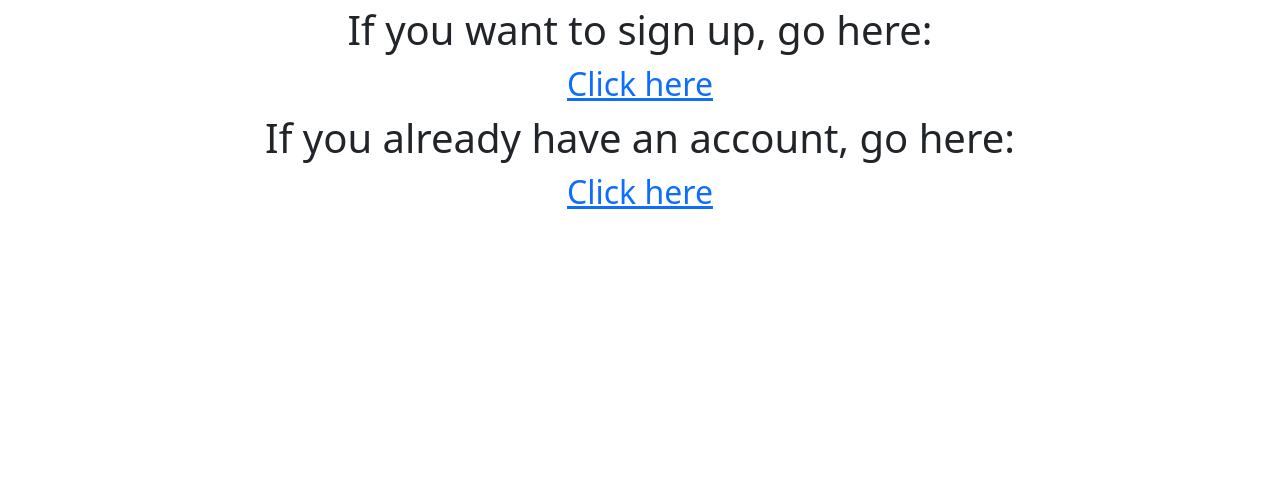
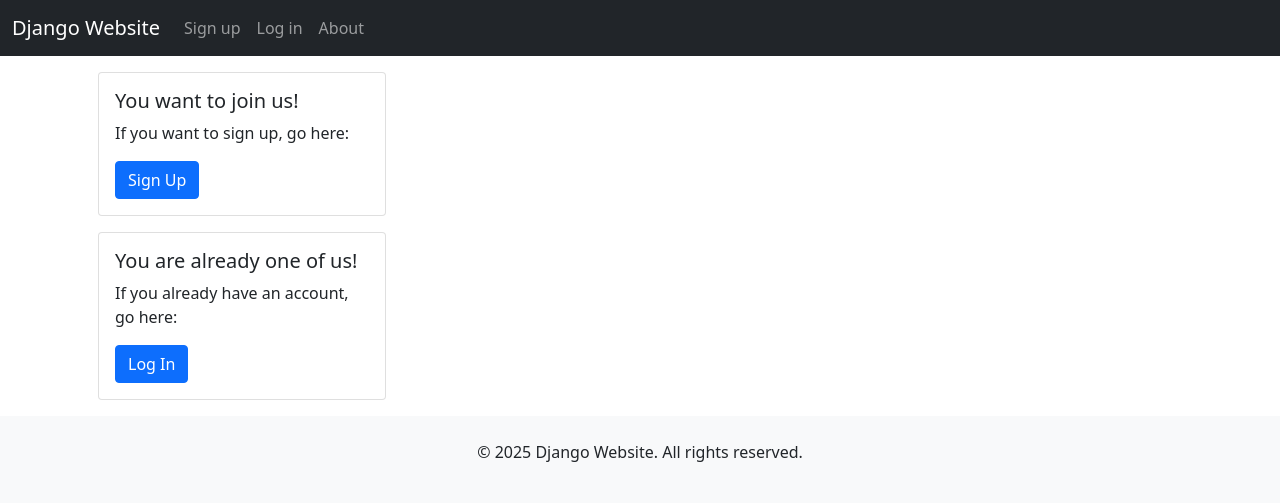
Before and after one commit to a-298/django_website, a Django app: page / in a window 1280 px wide. Shown: the top 503 px of the page. Run offline with Django 5.2, Linux system fonts and the light colour scheme.

Commit message:
Added base.html, added navbar and footer + about page

```diff
--- /dev/null
+++ b/players/templates/base.html
@@ -0,0 +1,28 @@
+<!DOCTYPE html>
+<html lang="en">
+<head>
+    <link href="https://cdn.jsdelivr.net/npm/bootstrap@5.0.2/dist/css/bootstrap.min.css" rel="stylesheet" integrity="sha384-EVSTQN3/azprG1Anm3QDgpJLIm9Nao0Yz1ztcQTwFspd3yD65VohhpuuCOmLASjC" crossorigin="anonymous">
+    <meta charset="UTF-8">
+    <title>{% block title %}My Site{% endblock %}</title>
+</head>
+<body>
+    <nav class="navbar bg-dark navbar-dark navbar-expand-lg bg-body-tertiary">
+        <div class="container-fluid">
+            <a class="navbar-brand" href="{% url 'main_page' %}">Django Website</a>
+            <div class="collapse navbar-collapse" id="navbarNavAltMarkup">
+                <div class="navbar-nav">
+                    <a class="nav-link" href="{% url 'sign_up' %}">Sign up</a>
+                    <a class="nav-link" href="{% url 'log_in' %}">Log in</a>
+                    <a class="nav-link" href="{% url 'about' %}">About</a>
+                </div>
+            </div>
+        </div>
+    </nav>
+    {% block content %}{% endblock %}
+</body>
+    <footer class="bg-light text-black text-center py-4 mt-3">
+        <div class="container">
+            <p>&copy; 2025 Django Website. All rights reserved.</p>
+        </div>
+    </footer>
+</html>
--- a/players/templates/main_page.html
+++ b/players/templates/main_page.html
@@ -1,20 +1,29 @@
-<!DOCTYPE html>
-<html lang="en">
-<head>
-    <link href="https://cdn.jsdelivr.net/npm/bootstrap@5.0.2/dist/css/bootstrap.min.css" rel="stylesheet" integrity="sha384-EVSTQN3/azprG1Anm3QDgpJLIm9Nao0Yz1ztcQTwFspd3yD65VohhpuuCOmLASjC" crossorigin="anonymous">
-    <meta charset="UTF-8">
-    <title>Main Page</title>
-</head>
-<body>
-    <div class="text-center">
-        <div class="fs-1">If you want to sign up, go here:</div>
-        <a class="fs-2" href="{% url 'sign_up' %}">Click here</a>
+{% extends 'base.html' %}
 
-        <div class="fs-1">If you already have an account, go here:</div>
-        <a class="fs-2" href="{% url 'log_in' %}">Click here</a>
-        {% if user.is_authenticated %}
-            <p class="fs-3 mt-5">Welcome, {{ user.username }}! <a class="fs-3" href="{% url 'log_out' %}">Logout</a></p>
-        {% endif %}
+{% block title %} Main Page {% endblock %}
+
+{% block content %}
+
+
+
+
+<div class="container">
+    <div class="card m-3" style="width: 18rem;">
+        <div class="card-body">
+            <h5 class="card-title">You want to join us!</h5>
+            <p class="card-text">If you want to sign up, go here:</p>
+            <a href="{% url 'sign_up' %}" class="btn btn-primary">Sign Up</a>
+        </div>
     </div>
-</body>
-</html>
+    <div class="card m-3" style="width: 18rem;">
+        <div class="card-body">
+            <h5 class="card-title">You are already one of us!</h5>
+            <p class="card-text">If you already have an account, go here:</p>
+            <a href="{% url 'log_in' %}" class="btn btn-primary">Log In</a>
+        </div>
+    </div>
+    {% if user.is_authenticated %}
+    <p class="fs-3 mt-5">Welcome, {{ user.username }}! <a class="fs-3" href="{% url 'log_out' %}">Logout</a></p>
+    {% endif %}
+</div>
+{% endblock %}
--- a/players/urls.py
+++ b/players/urls.py
@@ -7,4 +7,5 @@ urlpatterns = [
     path('', views.main_page, name='main_page'),
     path('log_out', views.players_logout, name='log_out'),
     path('user_profile', views.players_profile, name='user_profile'),
+    path('about', views.about, name='about'),
 ]
--- a/players/views.py
+++ b/players/views.py
@@ -42,3 +42,7 @@ def players_logout(request):
 
 def players_profile(request):
     return render(request, "user_profile.html", {"user": request.user})
+
+
+def about(request):
+    return render(request, "about.html")
```
Also changed, not shown: players/templates/about.html (added, +7 -0 lines), players/templates/log_in.html (+6 -10 lines), players/templates/sign_up.html (+6 -12 lines), players/templates/user_profile.html (+6 -10 lines), db.sqlite3.
